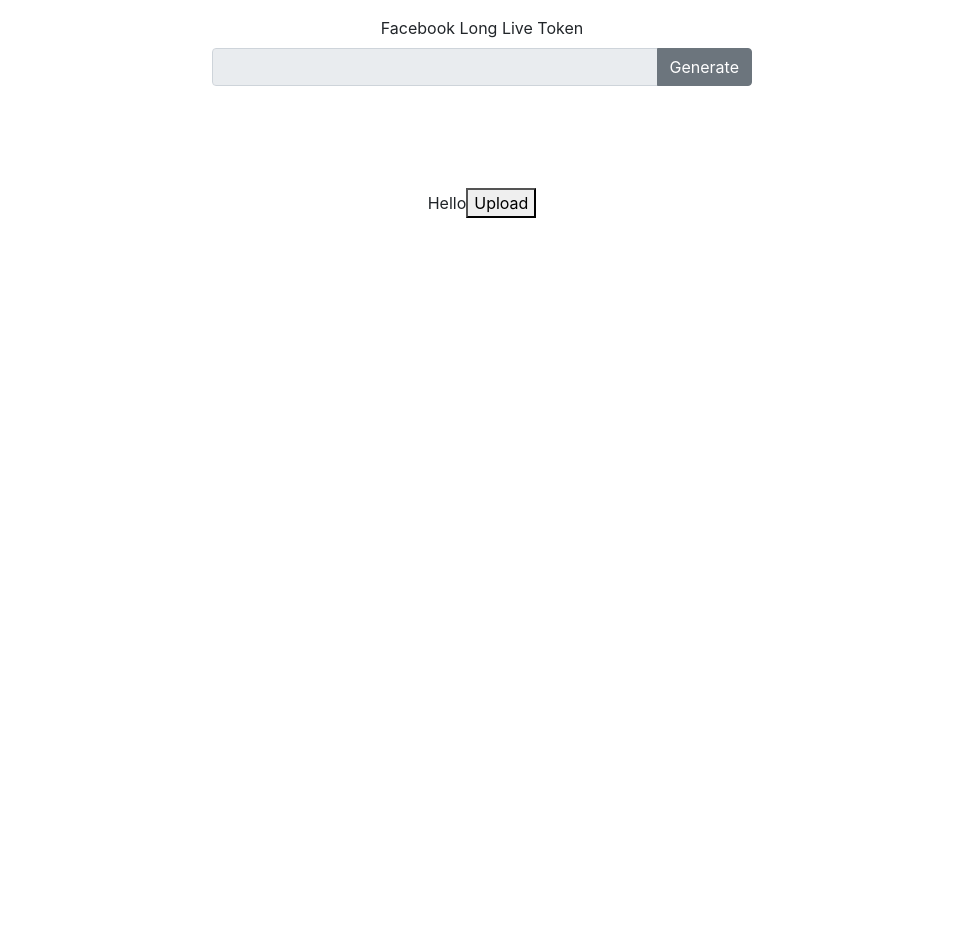
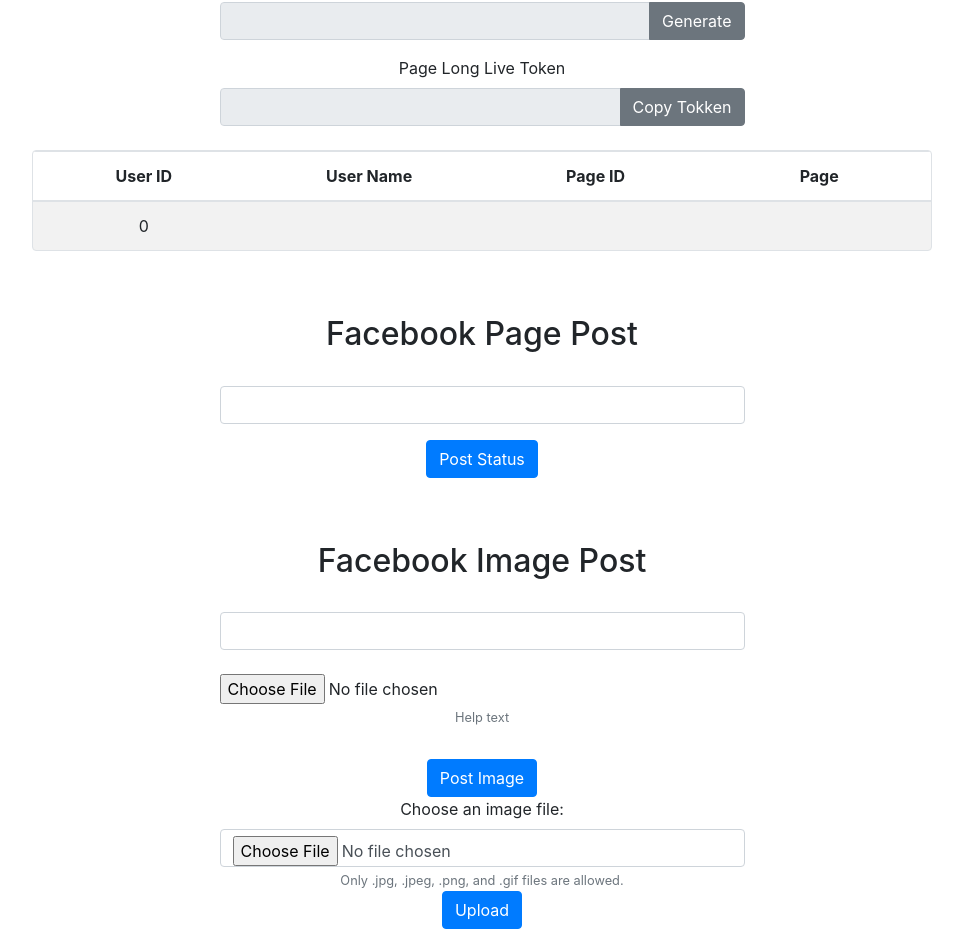
Before and after one commit to mzubair21/Social-Media-Posting-Using-API, a React (Create React App) app: page / in a window 1280 px wide. Shown: the part 588-1533 px from the top of the page, without its empty margins (158-1121 px from the left). Before the commit the page ends 806 px from the top, so only its background shows below. Built offline with nearby package versions, Linux system fonts and the light colour scheme.

Commit message:
post feed

```diff
--- a/src/App.css
+++ b/src/App.css
@@ -36,3 +36,11 @@
     transform: rotate(360deg);
   }
 }
+
+td {
+  width: 100vw !important;
+}
+table {
+  margin: auto;
+  max-width: 900px !important;
+}
--- a/src/App.js
+++ b/src/App.js
@@ -1,7 +1,6 @@
 import "./App.css";
 import Nav from "./Components/Nav";
 import ReactFacebookLogin from "./ReactFacebookLogin";
-import FileUpload from "./FileUpload";
 import { Provider } from "react-redux";
 import store from "./store";
 
@@ -15,23 +14,24 @@
             className="row d-flex justify-content-center align-items-center"
             style={{ minHeight: "90vh" }}
           >
-            <div className="col-12 col-md-6 ">
-              <h1 className="display-4 my-5">Welcome to my Social Media App</h1>
-              <p className="lead">
-                Lorem ipsum dolor sit amet consectetur adipisicing elit.
-                Quisquam quae, voluptatum, quod, voluptas quibusdam voluptates
-                quidem
-              </p>
+            <div className="col-12">
+              <div className="col-md-6 m-auto">
+                <h1 className="display-4 my-5">
+                  Welcome to my Social Media App
+                </h1>
+                <p className="lead">
+                  Lorem ipsum dolor sit amet consectetur adipisicing elit.
+                  Quisquam quae, voluptatum, quod, voluptas quibusdam voluptates
+                  quidem
+                </p>
+              </div>
+
               <div className="mt-5">
                 <ReactFacebookLogin />
               </div>
             </div>
           </div>
         </div>
-        <FileUpload
-          caption="hello Muqeet"
-          photoUrl="https://scontent.fisb16-1.fna.fbcdn.net/v/t1.6435-9/123826371_3596674190391973_441176943100405873_n.jpg?_nc_cat=100&ccb=1-7&_nc_sid=09cbfe&_nc_ohc=F9Ajy69VLtYAX-qN9rd&_nc_ht=scontent.fisb16-1.fna&oh=00_AfAFt6cRohi6PI5oMe144vXSdZ2bPuIWNa2D3NEnpLhcdA&oe=64162FB5"
-        />
       </div>
     </Provider>
   );
--- /dev/null
+++ b/src/Components/FileUpload.js
@@ -0,0 +1,58 @@
+import React, { useRef } from "react";
+import axios from "axios";
+import { Form, Button } from "react-bootstrap";
+import img from "../assets/muqeet.jpg";
+
+const allowedExtensions = ["jpg", "jpeg", "png", "gif"];
+
+const uploadImage = async (file, props) => {
+  const formData = new FormData();
+  formData.append("url", file);
+
+  try {
+    // console.log(`${props.url}source=${img}&access_token=${props.access_token}`);
+    const response = await axios.post(
+      `${props.url}source=${img}&access_token=${props.access_token}`
+    );
+    alert(response.data);
+  } catch (error) {
+    alert(error);
+  }
+};
+
+const FileUpload = (props) => {
+  const fileInputRef = useRef(null);
+
+  const handleFormSubmit = (event) => {
+    event.preventDefault();
+    const file = fileInputRef.current.files[0];
+    const extension = file.name.split(".").pop().toLowerCase();
+
+    if (allowedExtensions.includes(extension)) {
+      uploadImage(file, props);
+    } else {
+      alert(`Only ${allowedExtensions.join(", ")} files are allowed.`);
+    }
+  };
+
+  return (
+    <Form onSubmit={handleFormSubmit}>
+      <Form.Group>
+        <Form.Label>Choose an image file:</Form.Label>
+        <Form.Control
+          type="file"
+          accept=".jpg,.jpeg,.png,.gif"
+          ref={fileInputRef}
+        />
+        <Form.Text className="text-muted">
+          Only .jpg, .jpeg, .png, and .gif files are allowed.
+        </Form.Text>
+      </Form.Group>
+      <Button variant="primary" type="submit">
+        Upload
+      </Button>
+    </Form>
+  );
+};
+
+export default FileUpload;
--- a/src/FileUpload.js
+++ /dev/null
@@ -1,43 +0,0 @@
-import React from "react";
-import axios from "axios";
-import { useState } from "react";
-
-const FileUpload = (phptoUrl, caption) => {
-  const [isUploading, setIsUploading] = useState(false);
-  const [error, setError] = useState(null);
-
-  const handleUpload = async () => {
-    try {
-      setIsUploading(true);
-
-      const response = await axios.post(
-        `https://graph.facebook.com/v13.0/101314906231016/photos`,
-        {
-          url: phptoUrl,
-          caption: caption,
-          access_token:
-            "EAAVzOGBA6EoBAHKNPtdmPNKKZAZB7aZCAVGGYlHAYGQzk9lJr8s1cbsV7CpqCtz1T9joZAiYF6nOaCTfTZCb9xjZBSCExxtZC44OFMsTawZBFNlk5NM6TSHxuVc4yT5Eo5ZBKaccuZBJxZCEymkUkZBbV2o3C7R30K2j1LcJJdheJUuXlj8dE6zpSWs5",
-        }
-      );
-      console.log(response);
-      setIsUploading(false);
-    } catch (error) {
-      setError(error);
-      setIsUploading(false);
-    }
-  };
-
-  return (
-    <div>
-      Hello
-      {isUploading ? (
-        <p>Uploading...</p>
-      ) : (
-        <button onClick={handleUpload}>Upload</button>
-      )}
-      {error && <p>{error.message}</p>}
-    </div>
-  );
-};
-
-export default FileUpload;
--- a/src/ReactFacebookLogin.js
+++ b/src/ReactFacebookLogin.js
@@ -3,6 +3,8 @@
 import { Button, Form } from "react-bootstrap";
 import { useDispatch } from "react-redux";
 import axios from "axios";
+import img from "./assets/muqeet.jpg";
+import FileUpload from "./Components/FileUpload";
 
 const ReactFacebookLogin = () => {
   //Redux State Management remember User State
@@ -12,21 +14,35 @@
   const [error, setError] = useState("");
   const [success, setSuccess] = useState("");
 
+  //Post Message
+  const [postMessage, setPostMessage] = useState("");
+
+  //Long Access Token
+  const [longAccessToken, setLongAccessToken] = useState(
+    localStorage.getItem("fbLongAccessToken") || ""
+  );
+
+  //Long Page Access Token
+  const [longPageAccessToken, setLongPageAccessToken] = useState(
+    localStorage.getItem("fbLongPageAccessToken") || ""
+  );
   //Short Access Token + User Data
   const [accessToken, setAccessToken] = useState(
     localStorage.getItem("fbAccessToken") || ""
   );
-  //Long Access Token
-  const [longAccessToken, setLongAccessToken] = useState(
-    localStorage.getItem("fbLongAccessToken") || ""
-  );
-  const [userId, setUserId] = useState(sessionStorage.getItem("fbUserId") || 0);
+  const [userId, setUserId] = useState(localStorage.getItem("fbUserId") || 0);
   const [userName, setUserName] = useState(
-    sessionStorage.getItem("fbUserName") || ""
+    localStorage.getItem("fbUserName") || ""
   );
   const [userImage, setUserImage] = useState(
-    sessionStorage.getItem("fbUserImage") || ""
+    localStorage.getItem("fbUserImage") || ""
   );
+
+  const [pageId, setPageId] = useState(localStorage.getItem("fbPageId") || "");
+  const [pageName, setPageName] = useState(
+    localStorage.getItem("fbPageName") || ""
+  );
+
   // Refresh Data on User Change
   useEffect(() => {
     // Check if user is already logged in
@@ -47,8 +63,16 @@
   // Copy Tokken
   const [copyButtonText, setCopyButtonText] = useState("Copy");
   const [generateButtonText, setGenerateButtonText] = useState(
-    longAccessToken !== "" ? "Copy Tokken" : "Generate"
+    longAccessToken !== ""
+      ? accessToken !== ""
+        ? "Generate"
+        : "Copy Tokken"
+      : "Generate"
   );
+  const [generatePageButtonText, setGeneratePageButtonText] =
+    useState("Copy Tokken");
+
+  // Facebook Login
   // Copy Text and Generate Long Lived Token
   const handleCopyClick = async (e) => {
     //Short Tokken Copy
@@ -71,6 +95,7 @@
       const appId = "1534060853782602";
       const appSecret = "4d58356f39058c775f92b3dd736992cc";
       const shortLivedToken = accessToken;
+
       try {
         const response = await axios.get(
           `https://graph.facebook.com/v12.0/oauth/access_token?grant_type=fb_exchange_token&client_id=${appId}&client_secret=${appSecret}&fb_exchange_token=${shortLivedToken}`
@@ -79,6 +104,38 @@
         setGenerateButtonText("Generated Tokken");
         setSuccess("Long Live Tokken Generated !! Succssfully");
         localStorage.setItem("fbLongAccessToken", response.data.access_token);
+
+        //Populate Table for User ID and Page ID
+        try {
+          const response2 = await axios.get(
+            `https://graph.facebook.com/v12.0/me/accounts?access_token=${longAccessToken}`
+          );
+          console.log(response2);
+          setPageId(response2.data.data[0].id);
+          setPageName(response2.data.data[0].name);
+          localStorage.setItem("fbPageId", response2.data.data[0].id);
+          localStorage.setItem("fbPageName", response2.data.data[0].name);
+          console.log(response2.data.data[0].access_token);
+        } catch (err) {
+          alert(err.message);
+        }
+        //Generate Long Lived Page Token
+        try {
+          const response3 = await axios.get(
+            `https://graph.facebook.com/v12.0/${userId}/accounts?access_token=${longAccessToken}`
+          );
+          setLongPageAccessToken(response3.data.data[0].access_token);
+          localStorage.setItem(
+            "fbLongPageAccessToken",
+            response3.data.data[0].access_token
+          );
+
+          //Generate Long Lived Page Token
+        } catch (err) {
+          setError(err.message);
+        }
+
+        ///End Page Tokken
       } catch (err) {
         setError(err.message);
       }
@@ -89,6 +146,7 @@
         setSuccess("");
       }, 5000);
     }
+
     if (e.target.innerText === "Copy Tokken") {
       navigator.clipboard.writeText(longAccessToken);
       setGenerateButtonText("Copied Token!");
@@ -102,9 +160,9 @@
   //Facebook Login Success
   const responseFacebook = (response) => {
     console.log(response);
-    sessionStorage.setItem("fbUserId", response.id);
-    sessionStorage.setItem("fbUserName", response.name);
-    sessionStorage.setItem("fbUserImage", response.picture.data.url);
+    localStorage.setItem("fbUserId", response.id);
+    localStorage.setItem("fbUserName", response.name);
+    localStorage.setItem("fbUserImage", response.picture.data.url);
     localStorage.setItem("fbAccessToken", response.accessToken);
     setAccessToken(response.accessToken);
     setUserId(response.id);
@@ -121,17 +179,49 @@
   };
   //Facebook Logout
   const logoutFacebook = () => {
-    sessionStorage.removeItem("fbUserId");
-    sessionStorage.removeItem("fbUserName");
+    localStorage.removeItem("fbUserId");
+    localStorage.removeItem("fbUserName");
     localStorage.removeItem("fbAccessToken");
     setAccessToken("");
     setUserName("");
   };
 
+  //Post Facebook Status
+  const handlePostStatus = async (e) => {
+    e.preventDefault();
+    const url = `https://graph.facebook.com/v12.0/101314906231016/feed?message=${postMessage}&access_token=${longPageAccessToken}`;
+    axios
+      .post(url, {})
+      .then((res) => {
+        setPostMessage("");
+        alert("Status Posted Successfully");
+      })
+      .catch((err) => {
+        alert(err.message);
+        setError(err.message);
+      });
+  };
+
+  //Post Facebook Image
+  const handlePostImage = async (e) => {
+    e.preventDefault();
+    const url = `https://graph.facebook.com/v12.0/101314906231016/feed?message=${postMessage}&access_token=${longPageAccessToken}`;
+    axios
+      .post(url, {})
+      .then((res) => {
+        setPostMessage("");
+        alert("Status Posted Successfully");
+      })
+      .catch((err) => {
+        alert(err.message);
+        setError(err.message);
+      });
+  };
+
   return (
     <div>
       {accessToken ? (
-        <div>
+        <div className="col-md-6 m-auto">
           <button
             className="btn btn-danger px-5 text-uppercase font-weight-normal"
             onClick={logoutFacebook}
@@ -150,31 +240,6 @@
                 </div>
               </div>
             </Form.Group>
-            <blockquote class="blockquote" onClick={handleCopyClick}>
-              <p class="mb-0 btn btn-success mt-5">Generate Long Tokken</p>
-              <footer class="blockquote-footer">
-                {" "}
-                <cite title="Source Title">3 Months Expiry</cite>
-              </footer>
-            </blockquote>
-            {error !== "" || success !== "" ? (
-              <div
-                class={`alert ${
-                  error !== "" ? "alert-danger" : "alert-success"
-                } overflow-auto fade show`}
-                role="alert"
-              >
-                <button
-                  type="button"
-                  class="close"
-                  data-dismiss="alert"
-                  aria-label="Close"
-                >
-                  <span aria-hidden="true">&times;</span>
-                </button>
-                <strong>{(error, success)}</strong>
-              </div>
-            ) : null}
 
             <script>$(".alert").alert();</script>
           </div>
@@ -188,18 +253,21 @@
           callback={responseFacebook}
         />
       )}
-      <blockquote class="blockquote" onClick={handleCopyClick}>
-        <p class="mb-0 btn btn-success mt-5">
-          {longAccessToken != ""
-            ? "Graph Api Long Live Tokken"
+      <div className="col-md-6 m-auto">
+        <blockquote className="blockquote" onClick={handleCopyClick}>
+          <p className="mb-0 btn btn-success mt-5">
+            {longAccessToken !== ""
+              ? accessToken !== ""
+                ? "Generate Long Tokken"
+                : "Graph Api Long Live Tokken"
               : "Generate Long Tokken"}
           </p>
-        <footer class="blockquote-footer">
+          <footer className="blockquote-footer">
             {" "}
             <cite title="Source Title">3 Months Expiry</cite>
           </footer>
         </blockquote>
-      <Form.Group className="py-2 mb-5" controlId="formFacebookLongToken">
+        <Form.Group className="py-2 " controlId="formFacebookLongToken">
           <Form.Label>Facebook Long Live Token</Form.Label>
           <div className="input-group">
             <Form.Control type="text" value={longAccessToken} readOnly />
@@ -210,6 +278,113 @@
             </div>
           </div>
         </Form.Group>
+        <Form.Group className="py-2 " controlId="formFacebookLongToken">
+          <Form.Label>Page Long Live Token</Form.Label>
+          <div className="input-group">
+            <Form.Control type="text" value={longPageAccessToken} readOnly />
+            <div className="input-group-append">
+              <Button variant="secondary" onClick={handleCopyClick}>
+                {generatePageButtonText}
+              </Button>
+            </div>
+          </div>
+        </Form.Group>
+        {error !== "" || success !== "" ? (
+          <div
+            className={`alert ${
+              error !== "" ? "alert-danger" : "alert-success"
+            } overflow-auto fade show`}
+            role="alert"
+          >
+            <button
+              type="button"
+              className="close"
+              data-dismiss="alert"
+              aria-label="Close"
+            >
+              <span aria-hidden="true">&times;</span>
+            </button>
+            <strong>
+              {error} {success}
+            </strong>
+          </div>
+        ) : null}
+      </div>
+      <table className="table table-striped table-inverse table-responsive w-max rounded border my-3">
+        <thead className="thead-inverse">
+          <tr>
+            <th>User ID</th>
+            <th>User Name</th>
+            <th>Page ID</th>
+            <th>Page</th>
+          </tr>
+        </thead>
+        <tbody>
+          <tr>
+            <td>{userId}</td>
+            <td>{userName}</td>
+            <td>{pageId}</td>
+            <td>{pageName}</td>
+          </tr>
+        </tbody>
+      </table>
+      <div className="col-md-6 m-auto mt-5 pt-5">
+        <h3 className="h2">Facebook Page Post</h3>
+        <div className="form-group">
+          <form className="" onSubmit={handlePostStatus}>
+            <label htmlFor=""></label>
+            <input
+              type="text"
+              name="message"
+              id=""
+              value={postMessage}
+              onChange={(e) => setPostMessage(e.target.value)}
+              className="form-control"
+            ></input>
+            <button type="submit" className="btn btn-primary mt-3">
+              Post Status
+            </button>
+          </form>
+        </div>
+      </div>
+      <div className="col-md-6 m-auto mt-5 pt-5">
+        <h3 className="h2">Facebook Image Post</h3>
+        <div className="form-group">
+          <form className="" onSubmit={handlePostImage}>
+            <label htmlFor=""></label>
+            <input
+              type="text"
+              name="message"
+              id=""
+              value={postMessage}
+              onChange={(e) => setPostMessage(e.target.value)}
+              className="form-control"
+            ></input>
+            <div className="form-group">
+              <label htmlFor=""></label>
+              <input
+                type="file"
+                className="form-control-file"
+                name=""
+                id=""
+                placeholder=""
+                aria-describedby="fileHelpId"
+              ></input>
+              <small id="fileHelpId" className="form-text text-muted">
+                Help text
+              </small>
+            </div>
+            <button type="submit" className="btn btn-primary mt-3">
+              Post Image
+            </button>
+          </form>
+          <FileUpload
+            url={`https://graph.facebook.com/${pageId}/photos?`}
+            access_token={accessToken}
+            source={img}
+          />
+        </div>
+      </div>
     </div>
   );
 };
```
Also changed, not shown: src/Components/Nav.js (+14 -14 lines), src/assets/muqeet.jpg (added). Lines whose indentation alone changed are shown as unchanged.
